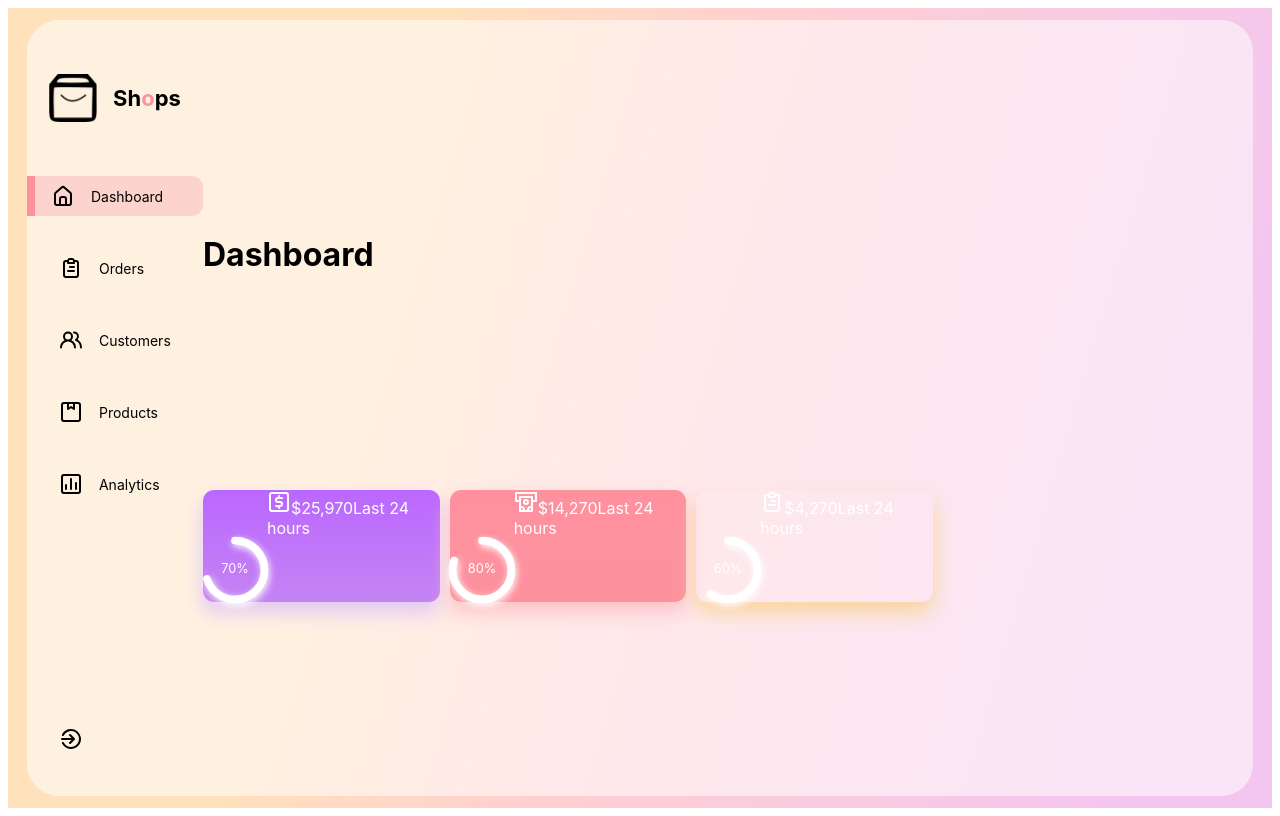
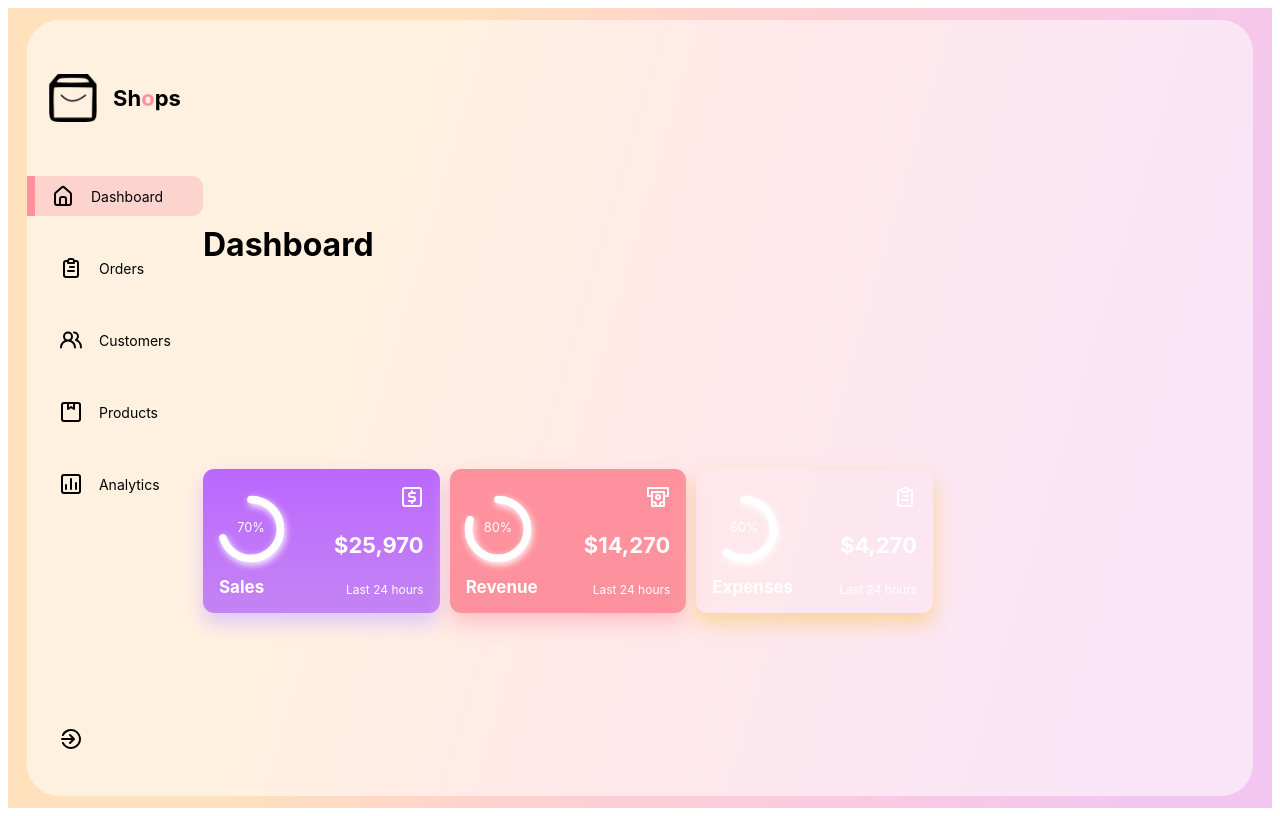
Before and after one commit to SumuduPerera98/Admin-Panel, a React (Create React App) app: page / in a window 1280 px wide. Built offline with nearby package versions, Linux system fonts and the light colour scheme; the HTML template or start-up script is replaced by a standard one.

Commit message:
modify cards

```diff
--- a/src/components/Card/Card.css
+++ b/src/components/Card/Card.css
@@ -9,6 +9,7 @@
     color: white;
     position: relative;
     cursor: pointer;
+    padding: 1rem;
 }
 
 .CompactCard:hover{
@@ -47,3 +48,23 @@
     font-size: 17px;
     font-weight: bold;
 }
+
+/* detail */
+.detail{
+    flex: 1;
+    display: flex;
+    flex-direction: column;
+    justify-content: space-between;
+    align-items: flex-end;
+
+}
+
+.detail>span:nth-child(2){
+    font-size: 22px;
+    font-weight: bold;
+
+}
+
+.detail>span:nth-child(3){
+    font-size: 12px;
+}
--- a/src/components/Card/Card.jsx
+++ b/src/components/Card/Card.jsx
@@ -35,6 +35,7 @@
                 value={param.barValue}
                 text={`${param.barValue}%`}
                 />
+                <span>{param.title}</span>
             </div>
             <div className='detail'>
                 <Png/>
```
